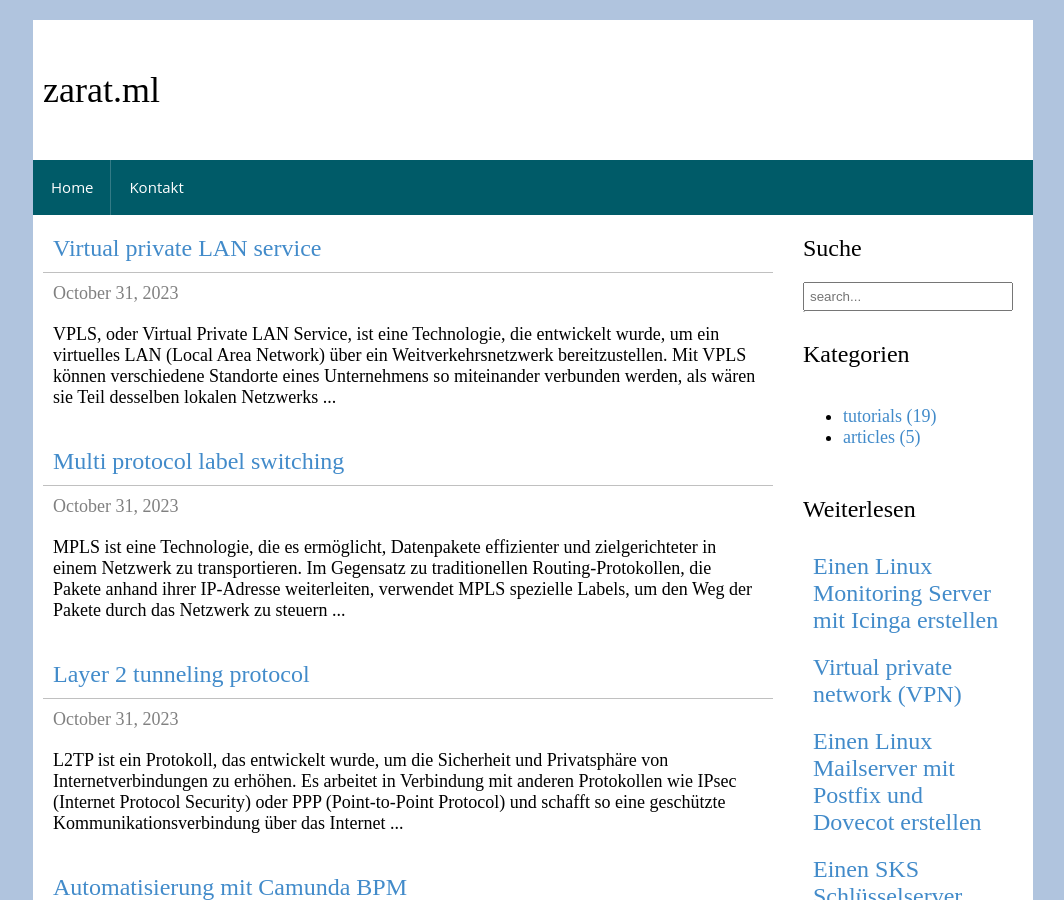
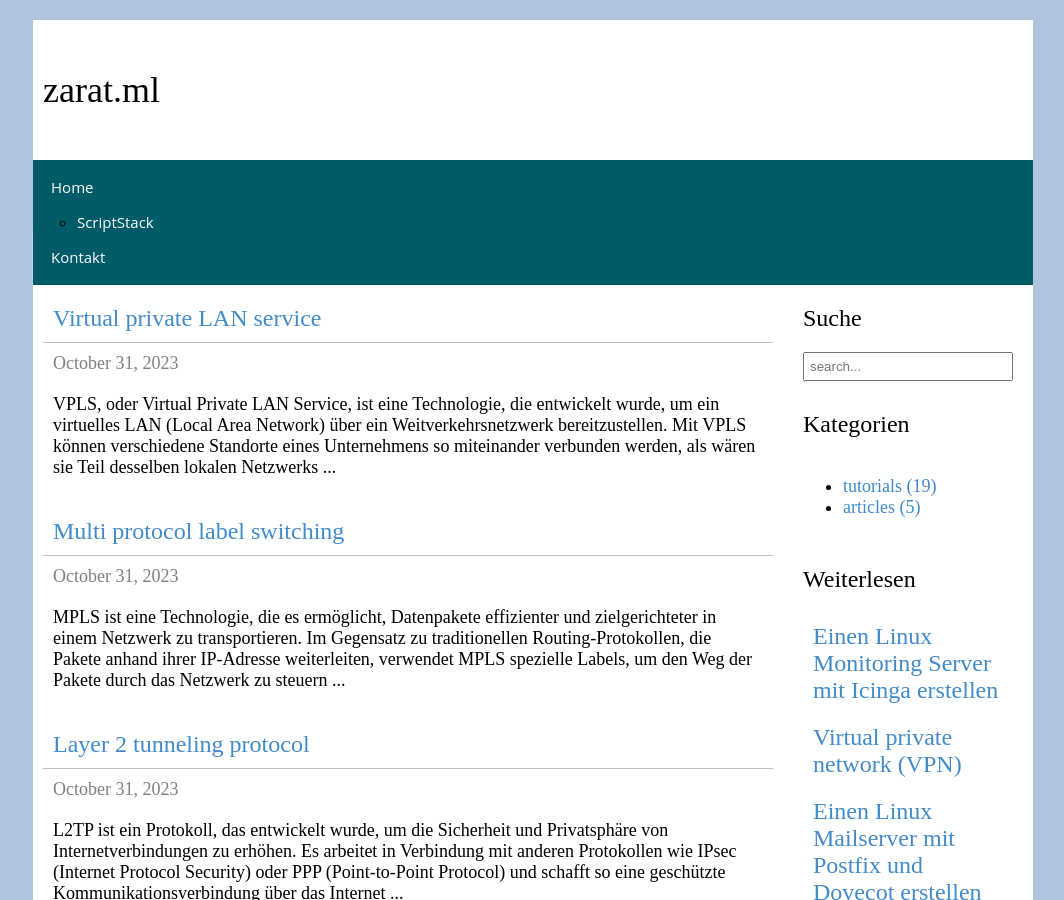
Before and after one commit to zarat/zarat.github.io, a Jekyll site: the page built from index.html, in a window 1280 px wide and 900 px high. Shown: the whole window, without its empty margins (107-1171 px from the left). Built offline with Jekyll 4.4.1, drawn with Linux system fonts in a browser that asks for light colours; the list of posts is cut into pages by our own code.

Commit message:
Update header.html

```diff
--- a/_includes/header.html
+++ b/_includes/header.html
@@ -11,8 +11,11 @@
     </label>
     <input id="responsive_menu" type="checkbox">
     <ul class="menu level-0">
-	    <li class="li level-1"><a href="{{ site.url }}/">Home</a></li>
-	    <li class="li level-1"><a href="{{ site.url }}/contact">Kontakt</a></li>
+	<li class="li level-1"><a href="{{ site.url }}/">Home</a></li>
+	<ul>
+		<li class="li level-1"><a href="https://github.com/zarat/ScriptStack">ScriptStack</a></li>
+	</ul>
+	<li class="li level-1"><a href="{{ site.url }}/contact">Kontakt</a></li>
     </ul>
   </div>
 
```
